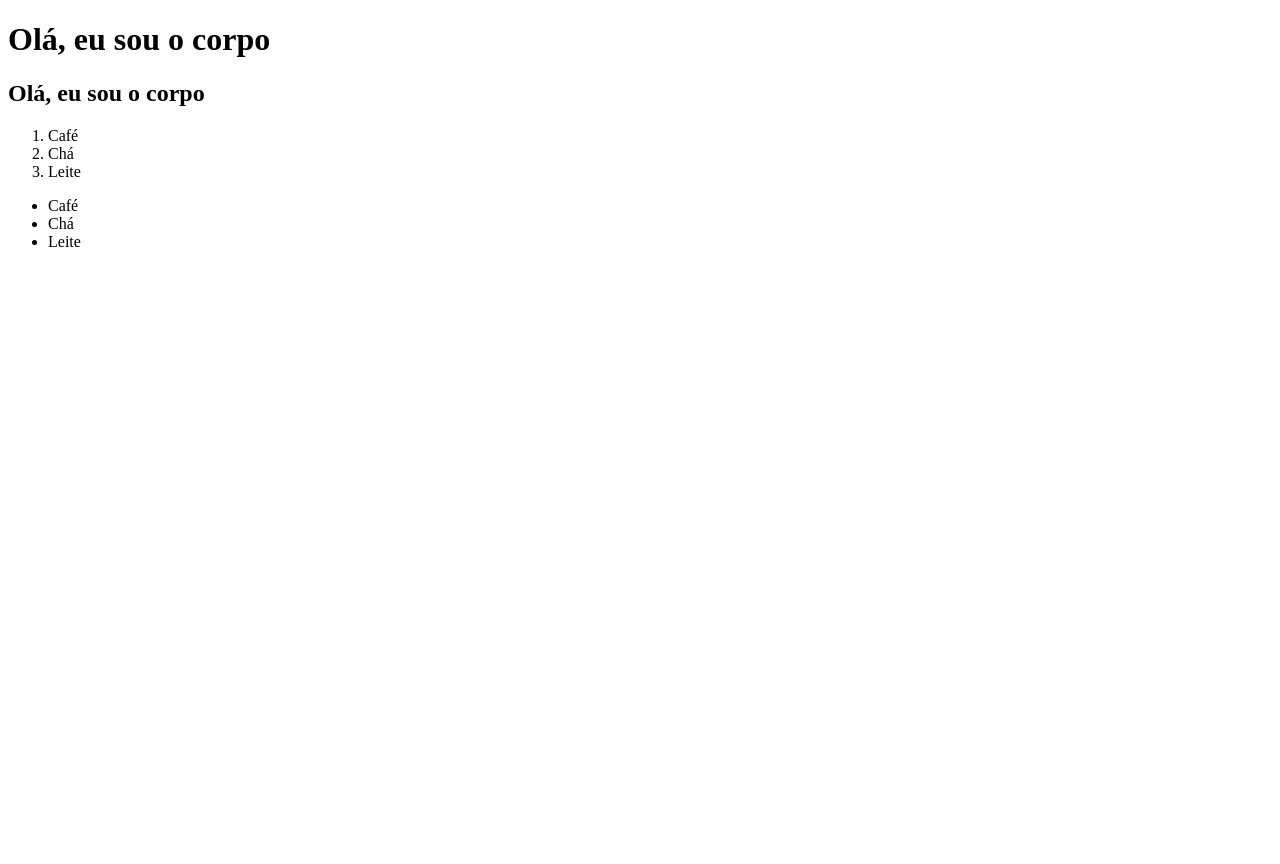
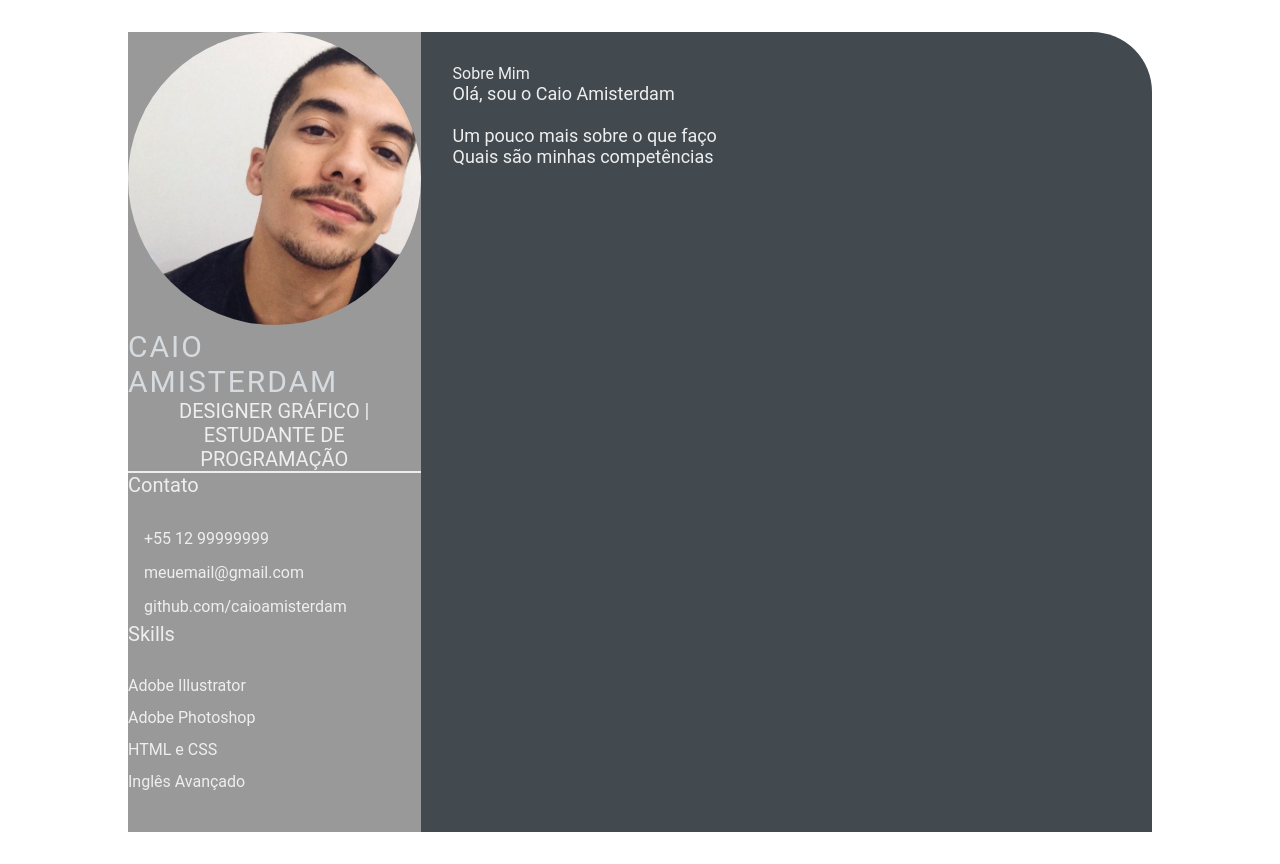
Before and after one commit to caioamisterdam/jornada-dev, a plain HTML site: page index.html in a window 1280 px wide. Before the commit the page ends 800 px from the top, so only its background shows below. Drawn offline with Linux system fonts and the light colour scheme.

Commit message:
feature: day-02 (#2)

```diff
--- a/index.html
+++ b/index.html
@@ -4,20 +4,50 @@
     <meta charset="UTF-8">
     <meta http-equiv="X-UA-Compatible" content="IE=edge">
     <meta name="viewport" content="width=device-width, initial-scale=1.0">
-    <title>Olá, eu sou a cabeça!</title>
+    <title>Caio Amisterdam - CV</title>
+
+    <link rel="stylesheet" href="style.css">
+
 </head>
 <body>
-    <h1>Olá, eu sou o corpo</h1>
-    <h2>Olá, eu sou o corpo</h2>
+    <main class="resume-contents">
+        <section class="left-section">
+            <section class="left-section-content">
+               <div class="profile">
+                    <img class="profile-image" src="img/profile-image.jpeg" alt="Profile image">
+                    <p class="name">Caio Amisterdam</p>
+                    <p class="profession">Designer Gráfico | Estudante de Programação</p>
+               </div>
+               <div class="contact-info">
+                    <p class="left-title">Contato</p>
+                    <ul>
+                        <li><i class="fa fa-phone"></i>+55 12 99999999</li>
+                        <li><i class="fa fa-envelope"></i>meuemail@gmail.com</li>
+                        <li><i class="fa fa-github"></i>github.com/caioamisterdam</li>
+                    </ul>
+               </div>
+               <div class="skills" >
+                    <p class="left-title">Skills</p>
+                    <ul>
+                        <li><p>Adobe Illustrator</p></li>
+                        <li><p>Adobe Photoshop</p></li>
+                        <li><p>HTML e CSS</p></li>
+                        <li><p>Inglês Avançado</p></li>
+                    </ul>
+               </div>
+            </section>
+        </section>
+        <section class="right-section">
+            <div class="right-section-contents">
+                <section class="about gap">
+                    <div class="right-title">Sobre Mim</div>
+                    <p class="about-me-contents">
+                        Olá, sou o Caio Amisterdam<br>
+                        <br> Um pouco mais sobre o que faço
+                        <br>Quais são minhas competências
+                    </p>
+            </div>
+        </section>
+    </main>
 </body>
-<ol>
-    <li>Café</li>
-    <li>Chá</li>
-    <li>Leite</li>
-</ol>
-<ul>
-    <li>Café</li>
-    <li>Chá</li>
-    <li>Leite</li>
-</ul>
 </html>
--- /dev/null
+++ b/style.css
@@ -0,0 +1,103 @@
+* {
+    margin: 0;
+    padding: 0;
+    box-sizing: border-box;
+    list-style: none;
+    font-family: 'Roboto', sans-serif;
+}
+
+.resume-contents {
+    min-height: 100vh;
+    width: 80%;
+    margin: 2rem auto;
+    display: grid;
+    grid-template-columns: repeat(7, 1fr);
+}
+
+.left-section {
+    grid-column: span 2;
+    height: 100%;
+    background-color: #999999;
+}
+
+.right-section {
+    grid-column: span 5;
+    height: 100%;
+    background-color: #424a50;
+    border-radius: 0px 60px 0px 0px;
+}
+
+.left-section-contents{
+    padding: 2rem 2rem;
+}
+
+.profile {
+    width: 100%;
+    border-bottom: 2px solid #eeeeee;
+}
+
+.profile .profile-image {
+    width: 100%;
+    border-radius: 100%;
+}
+
+.name {
+    color: #D6DBDF;
+    font-size: 30px;
+    letter-spacing: 2px;
+    text-transform: uppercase;
+}
+
+.profession {
+    color: #eeeeee;
+    font-size: 20px;
+    text-transform: uppercase;
+    text-align: center;
+}
+
+/* .contact-info { border-bottom: 2px solid #1B2631; } */
+.left-title {
+    color: #eeeeee;
+    font-size: 20px;
+}
+
+.contact-info ul {
+    padding-top: 1.5rem;
+}
+
+.contact-info ul li,
+.references ul li {
+    padding: .4rem 0;
+    color: #eeeeee;
+}
+
+.contact-info ul li i,
+.references ul li i {
+    padding-right: 1rem;
+    font-size: 18px;
+    color: #eeeeee;
+}
+
+.skills ul {
+    padding-top: 1.5rem;
+}
+.skills ul li p {
+    padding: .4rem 0;
+    color: #eeeeee;
+}
+
+.right-section-contents {
+    padding: 2rem 2rem;
+}
+
+.right-title {
+    color: #eeeeee;
+}
+
+.gap {
+    padding-bottom: 2rem;
+}
+.about-me-contents {
+    font-size: 18px;
+    color: #eeeeee;
+}
```
Also changed, not shown: img/profile-image.jpeg (added).
